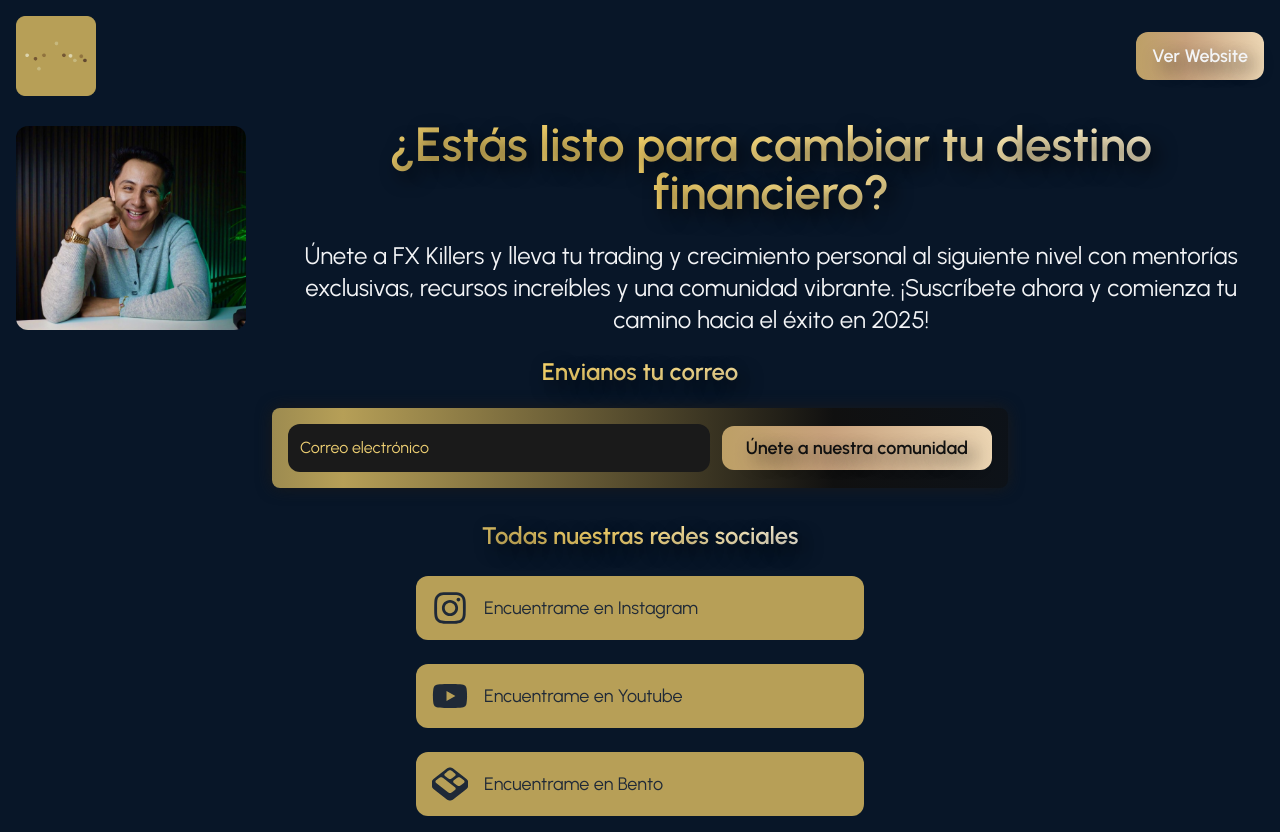
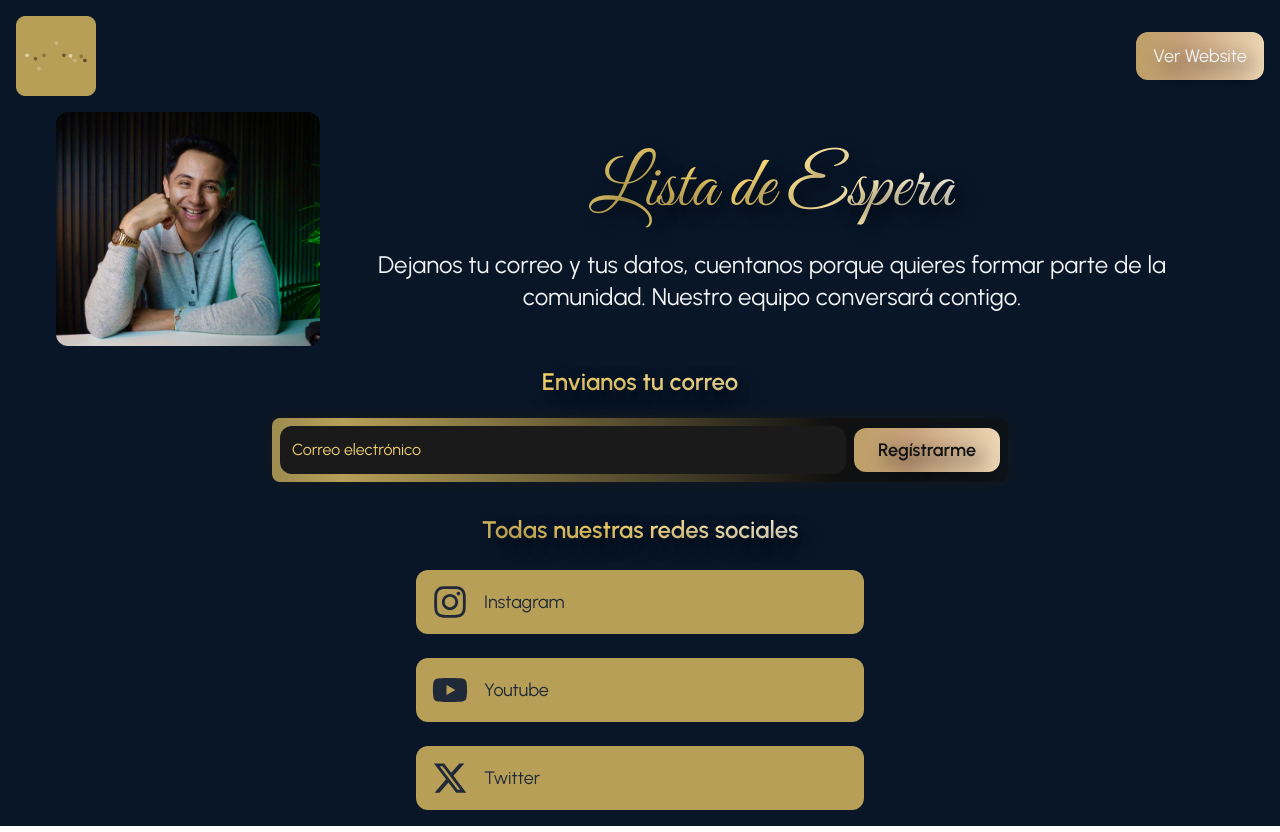
Before and after one commit to fxkiller-wed/fxkiller, a React (Vite) app: page /contact in a window 1280 px wide. Built offline with nearby package versions, Linux system fonts and the light colour scheme; no server answers; a web font is replaced by a local one.

Commit message:
Ajustes en contactanos

```diff
--- a/index.html
+++ b/index.html
@@ -2,14 +2,15 @@
 <html lang="en">
   <head>
     <meta charset="UTF-8" />
-    <link
-      rel="icon"
-      type="image/svg+xml"
-      href="./public/icon-app-FX-KILLERS.png"
-    />
-    <meta name="viewport" content="" />
+    <link rel="icon" type="image/svg+xml" href="/icon-app-FX-KILLERS.png" />
     <meta name="viewport" content="width=device-width, initial-scale=1.0" />
-    <title>FK KILLERS</title>
+    <title>FX Killers - Trading House</title>
+    <meta property="og:title" content="FX Killers" />
+    <meta property="og:description" content="TRADE TRUST & TRANSFORM" />
+    <meta property="og:image" content="https://fxkillers.com/og-image.png" />
+    <meta property="og:url" content="https://fxkillers.com/" />
+    <meta property="og:type" content="website" />
+    <meta property="og:locale" content="en_MX" />
   </head>
   <body>
     <div id="root"></div>
--- a/src/components/Footer.tsx
+++ b/src/components/Footer.tsx
@@ -1,14 +1,15 @@
 import { motion } from "framer-motion";
 import { Link as RouterLink } from "react-router-dom";
-import { FaYoutube, FaInstagram, FaDiscord } from "react-icons/fa";
+import { FaYoutube, FaInstagram } from "react-icons/fa";
+import { FaXTwitter } from "react-icons/fa6";
 import SelloFooter from "@/assets/img/isologo.png";
 import Tagline from "@/assets/img/tagline-horizontal-FX-killers.png"
 
 const Footer = () => {
   const navIcons = [
     { icon: <FaYoutube />, href: "https://www.youtube.com/@babyivanfx" },
-    { icon: <FaInstagram />, href: "https://www.instagram.com/babyivanfx/" },
-    { icon: <FaDiscord />, href: "" },
+    { icon: <FaInstagram />, href: "https://www.instagram.com/fxkillers.mx/" },
+    { icon: <FaXTwitter />, href: "https://x.com/fxkillersmx" },
   ];
 
   return (
@@ -95,7 +96,7 @@ const Footer = () => {
           transition={{ duration: 0.5, delay: 0.4 }}
           className="flex flex-col gap-2 mt-6"
         >
-          <div className="font-greatVibes    contact-home-highlight text-center text-4xl pt-2">
+          <div className="font-greatVibes contact-home-highlight text-center text-4xl pt-2">
             Contactános
           </div>
           <RouterLink
@@ -135,12 +136,12 @@ const Footer = () => {
             to="/terms"
             className="text-gray-200 font-urbanist cursor-pointer hover:text-beige2"
           >
-            Terminos y Condiciones
+            Términos y Condiciones
           </RouterLink>
           <div className="text-sm font-urbanist py-4 px-2">
             © 2024 FX KILLERS, Todos los derechos reservados.
           </div>
-          <div className="text-lg font-urbanist  flex items-center ">
+          <div className="font-urbanist  flex items-center ">
             Somos de Mexico
           </div>
         </div>
--- a/src/components/HeaderMobile.tsx
+++ b/src/components/HeaderMobile.tsx
@@ -1,5 +1,6 @@
 import { Link } from 'react-router-dom';
-import { FaYoutube, FaInstagram, FaDiscord } from 'react-icons/fa';
+import { FaYoutube, FaInstagram} from 'react-icons/fa';
+import { FaXTwitter } from "react-icons/fa6";
 import { motion } from 'framer-motion';
 
 const HeaderMobile = () => {
@@ -54,7 +55,7 @@ const HeaderMobile = () => {
         <Link
           to="/contact"
           className=" btn-about-us text-gray-50 px-16 py-3 mt-10 font-urbanist text-xl text-center">
-          Confirm Us
+          Contactános
         </Link>
       </motion.div>
 
@@ -72,7 +73,7 @@ const HeaderMobile = () => {
         </motion.a>
 
         <motion.a
-          href="https://www.instagram.com/babyivanfx/"
+          href="https://www.instagram.com/fxkillers.mx/"
           target="_blank"
           rel="noopener noreferrer"
           className="text-blue1 hover:text-beige1 text-3xl transition duration-300 transform hover:scale-150"
@@ -84,7 +85,7 @@ const HeaderMobile = () => {
         </motion.a>
 
         <motion.a
-          href="#"
+          href="https://x.com/fxkillersmx"
           target="_blank"
           rel="noopener noreferrer"
           className="text-blue1 hover:text-beige1 text-3xl transition duration-300 transform hover:scale-150"
@@ -92,7 +93,7 @@ const HeaderMobile = () => {
           animate={{ opacity: 1, y: 0 }}
           transition={{ duration: 0.3, delay: 0.8 }}
         >
-          <FaDiscord className='text-4xl' />
+          <FaXTwitter className='text-4xl' />
         </motion.a>
       </div>
     </motion.nav>
--- a/src/components/InfoContact.tsx
+++ b/src/components/InfoContact.tsx
@@ -5,7 +5,7 @@ import Photo from "@/assets/img/about-me-photo.jpg";
 import IconContact from "@/assets/img/icon-contact.png";
 import { subscribe } from "@/services/subscription";
 import { FaYoutube, FaInstagram } from "react-icons/fa";
-import { SiBento } from "react-icons/si";
+import { FaXTwitter } from "react-icons/fa6";
 
 const InfoContact = () => {
   const [email, setEmail] = useState<string>("");
@@ -41,9 +41,9 @@ const InfoContact = () => {
   };
 
   const Networks = [
-    { icon: <FaInstagram />, name: "Instagram", url: "https://www.instagram.com/babyivanfx/" },
+    { icon: <FaInstagram />, name: "Instagram", url: "https://www.instagram.com/fxkillers.mx/" },
     { icon: <FaYoutube />, name: "Youtube", url: "https://www.youtube.com/@babyivanfx" },
-    { icon: <SiBento />, name: "Bento", url: "https://bento.me/babyivanfx" },
+    { icon: <FaXTwitter />, name: "Twitter", url: "https://x.com/fxkillersmx" },
   ];
 
   const handleNetworkClick = (url: string) => {
@@ -66,28 +66,28 @@ const InfoContact = () => {
         <div className="w-16 sm:w-20">
           <img src={IconContact} alt="Icono Contacto" />
         </div>
-        <div className="w-28 sm:w-32 h-10 sm:h-12 flex justify-center items-center contact-btn-form-home rounded-xl">
-          <Link to="/home" className="font-urbanist font-semibold text-gray-100">
+        <div className="w-28 sm:w-32 h-10 sm:h-12 flex justify-center items-center contact-btn-form-home rounded-xl contact-btn-form-home hover:scale-105 transition duration-300">
+          <Link to="/home" className="font-urbanist text-gray-100">
             Ver Website
           </Link>
         </div>
       </motion.div>
 
       <motion.div
-        className="flex flex-col lg:flex-row items-center lg:mt-6"
+        className="flex flex-col lg:flex-row items-center lg:mt-4 lg:mx-10 "
         initial={{ y: 50, opacity: 0 }}
         animate={{ y: 0, opacity: 1 }}
         transition={{ duration: 0.8, delay: 0.3 }}
       >
-        <div className="my-6 lg:my-0 lg:mr-8">
-          <img className="rounded-xl w-full max-w-lg" src={Photo} alt="Imagen Presentacion" />
+        <div className="my-6 lg:my-0 w-full lg:w-96 flex justify-center items-center">
+          <img className="rounded-xl" src={Photo} alt="Imagen Presentacion" />
         </div>
-        <div className="flex flex-col justify-center items-center gap-6 font-urbanist text-lg lg:text-2xl">
-          <div className="font-urbanist font-semibold contact-home-highlight text-3xl lg:text-5xl text-center">
-            ¿Estás listo para cambiar tu destino financiero?
+        <div className="flex flex-col justify-center items-center gap-4 font-urbanist text-lg lg:text-2xl p-2">
+          <div className="font-greatVibes py-2 contact-home-highlight text-5xl lg:text-7xl text-center">
+            Lista de Espera
           </div>
           <div className="text-center text-gray-100">
-            Únete a FX Killers y lleva tu trading y crecimiento personal al siguiente nivel con mentorías exclusivas, recursos increíbles y una comunidad vibrante. ¡Suscríbete ahora y comienza tu camino hacia el éxito en 2025!
+            Dejanos tu correo y tus datos, cuentanos porque quieres formar parte de la comunidad. Nuestro equipo conversará contigo.
           </div>
         </div>
       </motion.div>
@@ -113,7 +113,7 @@ const InfoContact = () => {
         ) : (
           <motion.form
             onSubmit={handleSubmit}
-            className="flex flex-col sm:flex-row gap-3 justify-center items-center p-4 rounded-2xl btn-about-us"
+            className="flex sm:flex-row gap-2 justify-center items-center p-2 rounded-2xl btn-about-us"
             initial={{ opacity: 0, y: 50 }}
             animate={{ opacity: 1, y: 0 }}
             transition={{ duration: 0.8, delay: 0.5 }}
@@ -131,7 +131,7 @@ const InfoContact = () => {
               disabled={isSubmitting}
               className="whitespace-nowrap px-6 py-3 rounded-xl contact-btn-form-home hover:scale-105 transition duration-300 disabled:opacity-50 disabled:cursor-not-allowed text-sm font-urbanist font-semibold text-blue1"
             >
-              {isSubmitting ? "Suscribiendo..." : "Únete a nuestra comunidad"}
+              {isSubmitting ? "Suscribiendo..." : "Regístrarme"}
             </button>
           </motion.form>
         )}
@@ -153,7 +153,7 @@ const InfoContact = () => {
               onClick={() => handleNetworkClick(network.url)}
             >
               <div className="text-4xl text-gray-800 mr-4">{network.icon}</div>
-              <div className="text-lg text-gray-800">Encuentrame en {network.name}</div>
+              <div className="text-lg text-gray-800"> {network.name}</div>
             </motion.div>
           ))}
         </motion.div>
--- a/src/components/InfoTerms.tsx
+++ b/src/components/InfoTerms.tsx
@@ -3,7 +3,7 @@ const InfoTerms = () => {
     <>
       <div className="flex flex-col justify-center items-center gap-3 mx-32 text-xl">
         <div className="font-greatVibes text-beige1 text-7xl pt-2">
-          Terminos y Condiciones
+          Términos y Condiciones
         </div>
         <div className="font-urbanist flex flex-col gap-6">
           <div>
--- a/src/pages/FAQs.tsx
+++ b/src/pages/FAQs.tsx
@@ -11,7 +11,7 @@ const FAQ = () => {
    useEffect(() => {
       setTimeout(() => {
          setLoading(false);
-      }, 3000);
+      }, 2000);
    }, []);
 
    return(
--- a/src/pages/Home.tsx
+++ b/src/pages/Home.tsx
@@ -16,7 +16,7 @@ const Home = () => {
    useEffect(() => {
      setTimeout(() => {
        setLoading(false);
-     }, 3000);
+     }, 2000);
    }, []);
 
    return(
--- a/src/pages/Suscriptions.tsx
+++ b/src/pages/Suscriptions.tsx
@@ -12,7 +12,7 @@ const Suscriptions = () => {
    useEffect(() => {
       setTimeout(() => {
          setLoading(false);
-      }, 3000);
+      }, 2000);
    }, []);
 
    return(
```
Also changed, not shown: public/icon-app-FX-KILLERS.png, public/og-image.png (added).
